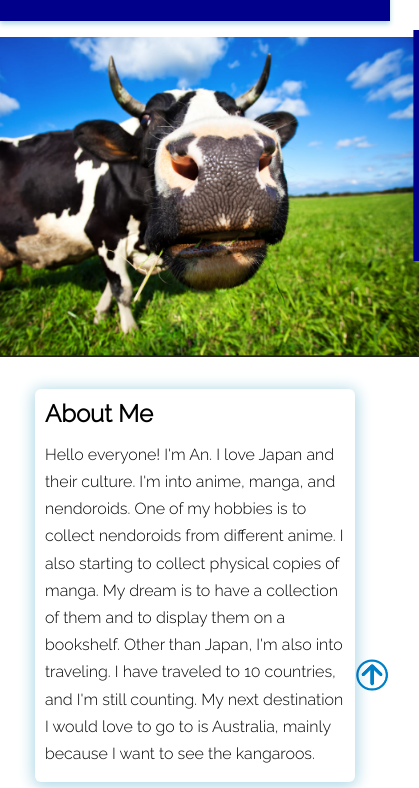
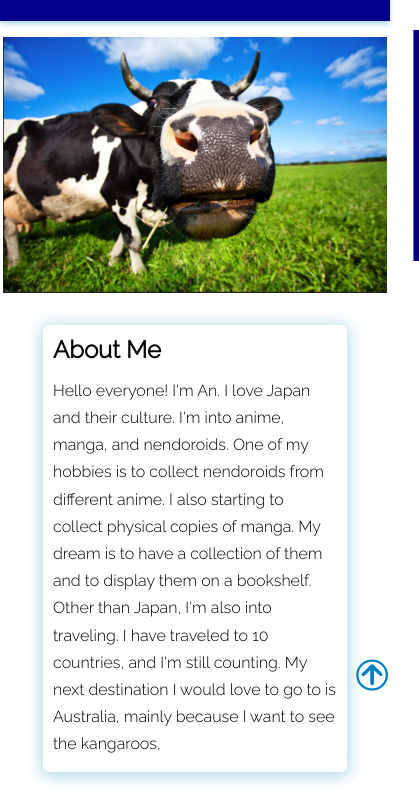
Before and after one commit to apho661/portfolio.github.io, a plain HTML site: page index.html in a window 390 px wide. Shown: the part 56-844 px from the top of the page, 419 px wide, since content can reach past the window. Drawn offline with Linux system fonts and the light colour scheme.

Commit message:
adjust viewport

```diff
--- a/style.css
+++ b/style.css
@@ -309,13 +309,13 @@ footer {
 	}
 
 	.home img {
-		height: 20rem;
-		width: 28rem;
+		height: 18rem;
+		width: 26rem;
 	}
 
 	.bio-section {
 		margin-top: 2rem;
-		width: 26rem;
+		width: 21rem;
 	}
 
 	.more-about {
@@ -351,12 +351,12 @@ footer {
 
 @media screen and (max-width: 420px) {
 	.home img {
-		height: 20rem;
-		width: 28rem;
+		height: 16rem;
+		width: 24rem;
 	}
 
 	.bio-section {
-		width: 20rem;
+		width: 19rem;
 	}
 
 	.project-container {
```
